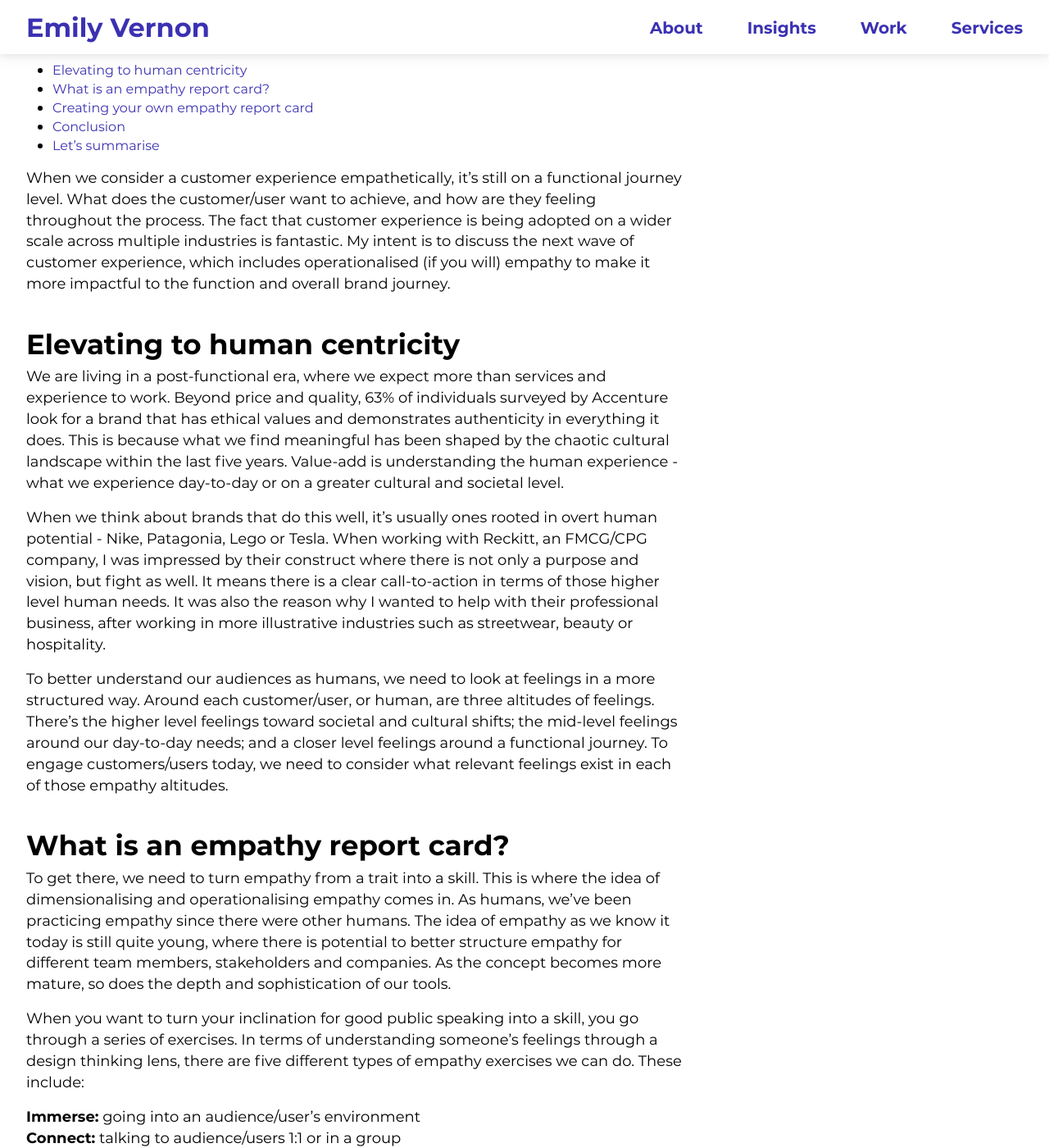
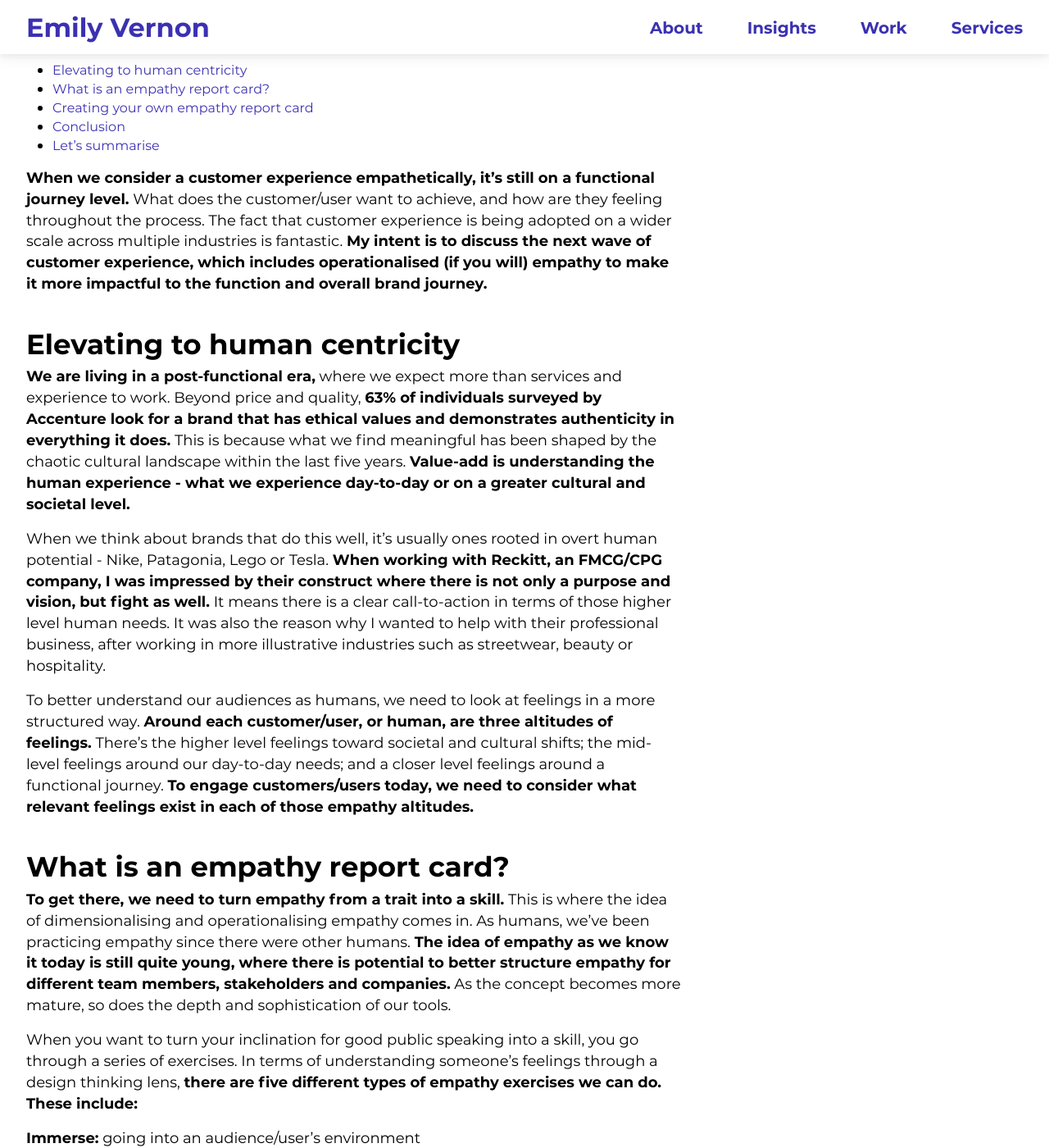
Before and after one commit to emilygv/emilyvernon.com, a Jekyll site: the page built from _posts/2022-10-27-what-is-your-empathy-report-card.md, in a window 1280 px wide and 1400 px high, scrolled down 734 px. Shown: the whole window at 82% size. Built offline with Jekyll 4.4.1, drawn with Linux system fonts in a browser that asks for light colours; some of the changed text lies outside the part shown.

Commit message:
Update 2022-10-27-what-is-your-empathy-report-card.md

```diff
--- a/_posts/2022-10-27-what-is-your-empathy-report-card.md
+++ b/_posts/2022-10-27-what-is-your-empathy-report-card.md
@@ -15,21 +15,21 @@
 * TOC
 {:toc}
 
-When we consider a customer experience empathetically, it’s still on a functional journey level. What does the customer/user want to achieve, and how are they feeling throughout the process. The fact that customer experience is being adopted on a wider scale across multiple industries is fantastic. My intent is to discuss the next wave of customer experience, which includes operationalised (if you will) empathy to make it more impactful to the function and overall brand journey.
+**When we consider a customer experience empathetically, it’s still on a functional journey level.** What does the customer/user want to achieve, and how are they feeling throughout the process. The fact that customer experience is being adopted on a wider scale across multiple industries is fantastic. **My intent is to discuss the next wave of customer experience, which includes operationalised (if you will) empathy to make it more impactful to the function and overall brand journey.**
 
 ## Elevating to human centricity
 
-We are living in a post-functional era, where we expect more than services and experience to work. Beyond price and quality, 63% of individuals surveyed by Accenture look for a brand that has ethical values and demonstrates authenticity in everything it does. This is because what we find meaningful has been shaped by the chaotic cultural landscape within the last five years. Value-add is understanding the human experience - what we experience day-to-day or on a greater cultural and societal level.
+**We are living in a post-functional era,** where we expect more than services and experience to work. Beyond price and quality, **63% of individuals surveyed by Accenture look for a brand that has ethical values and demonstrates authenticity in everything it does.** This is because what we find meaningful has been shaped by the chaotic cultural landscape within the last five years. **Value-add is understanding the human experience - what we experience day-to-day or on a greater cultural and societal level.**
 
-When we think about brands that do this well, it’s usually ones rooted in overt human potential - Nike, Patagonia, Lego or Tesla. When working with Reckitt, an FMCG/CPG company, I was impressed by their construct where there is not only a purpose and vision, but fight as well. It means there is a clear call-to-action in terms of those higher level human needs. It was also the reason why I wanted to help with their professional business, after working in more illustrative industries such as streetwear, beauty or hospitality.
+When we think about brands that do this well, it’s usually ones rooted in overt human potential - Nike, Patagonia, Lego or Tesla. **When working with Reckitt, an FMCG/CPG company, I was impressed by their construct where there is not only a purpose and vision, but fight as well.** It means there is a clear call-to-action in terms of those higher level human needs. It was also the reason why I wanted to help with their professional business, after working in more illustrative industries such as streetwear, beauty or hospitality.
 
-To better understand our audiences as humans, we need to look at feelings in a more structured way. Around each customer/user, or human, are three altitudes of feelings. There’s the higher level feelings toward societal and cultural shifts; the mid-level feelings around our day-to-day needs; and a closer level feelings around a functional journey. To engage customers/users today, we need to consider what relevant feelings exist in each of those empathy altitudes.
+To better understand our audiences as humans, we need to look at feelings in a more structured way. **Around each customer/user, or human, are three altitudes of feelings.** There’s the higher level feelings toward societal and cultural shifts; the mid-level feelings around our day-to-day needs; and a closer level feelings around a functional journey. **To engage customers/users today, we need to consider what relevant feelings exist in each of those empathy altitudes.**
 
 ## What is an empathy report card?
 
-To get there, we need to turn empathy from a trait into a skill. This is where the idea of dimensionalising and operationalising empathy comes in. As humans, we’ve been practicing empathy since there were other humans. The idea of empathy as we know it today is still quite young, where there is potential to better structure empathy for different team members, stakeholders and companies. As the concept becomes more mature, so does the depth and sophistication of our tools.
+**To get there, we need to turn empathy from a trait into a skill.** This is where the idea of dimensionalising and operationalising empathy comes in. As humans, we’ve been practicing empathy since there were other humans. **The idea of empathy as we know it today is still quite young, where there is potential to better structure empathy for different team members, stakeholders and companies.** As the concept becomes more mature, so does the depth and sophistication of our tools.
 
-When you want to turn your inclination for good public speaking into a skill, you go through a series of exercises. In terms of understanding someone’s feelings through a design thinking lens, there are five different types of empathy exercises we can do. These include:
+When you want to turn your inclination for good public speaking into a skill, you go through a series of exercises. In terms of understanding someone’s feelings through a design thinking lens, **there are five different types of empathy exercises we can do. These include:**
 
 **Immerse:** going into an audience/user’s environment
 **Connect:** talking to audience/users 1:1 or in a group
@@ -37,11 +37,11 @@
 **Imagine:** project how an audience/user might react
 **Assess:** did we apply our knowledge correctly
 
-I’ve noticed businesses and teams are structured to be better at certain empathy types than others. While working at Converse as a footwear designer and being exposed to Nike and JD Sports, teams were very good at Immerse. People lived the streetwear culture, followed influencers, went to events, participated in athletics or transitioned from working in retail to corporate. Within Reckitt, Assess was quite important to see if our understanding translated properly into a design or service.
+**I’ve noticed businesses and teams are structured to be better at certain empathy types than others.** While working at Converse as a footwear designer and being exposed to Nike and JD Sports, teams were very good at Immerse. People lived the streetwear culture, followed influencers, went to events, participated in athletics or transitioned from working in retail to corporate. Within Reckitt, Assess was quite important to see if our understanding translated properly into a design or service.
 
 ## Creating your own empathy report card
 
-To operationalise empathy, it’s about understanding its impact and how your business is using empathy. With an empathy report card, you can see what type of empathy your business or team does well, and what needs further exploration. The previous example being a footwear company versus FMCG/CPG. Furthermore, to see the value of empathy within an organization, it’s important to connect feelings to actions. What our customer/users feel affects what they think, affects what they say and do.
+To operationalise empathy, it’s about understanding its impact and how your business is using empathy. **With an empathy report card, you can see what type of empathy your business or team does well, and what needs further exploration.** The previous example being a footwear company versus FMCG/CPG. Furthermore, to see the value of empathy within an organization, it’s important to connect feelings to actions. What our customer/users feel affects what they think, affects what they say and do.
 
 This does not need to be complex. An empathy report card should include the following columns:
 
@@ -51,11 +51,11 @@
 **Things to improve,** what conversations or studies need to done to increase usage
 **Status,** use to track improvement whether ‘To do’, ‘In Progress’ and ‘Improved’
 
-I started to look at my own work within B2B through this empathy report card structure. There I realised that my insights into our customers’ feelings were over-indexing on the last three categories, Research, Imagine and Assess. This meant I could be making assumptions leading going down the wrong path, and started exploring to see if I could take a more Immersive and Connect approach. An empathy report card can keep us on-track as we build our understanding of our customers, users and/or patrons. It should not be scary like a grade school report card, but informative much like a dashboard.
+**I started to look at my own work within B2B through this empathy report card structure.** There I realised that my insights into our customers’ feelings were over-indexing on the last three categories, Research, Imagine and Assess. This meant I could be making assumptions leading going down the wrong path, and started exploring to see if I could take a more Immersive and Connect approach. An empathy report card can keep us on-track as we build our understanding of our customers, users and/or patrons. **It should not be scary like a grade school report card, but informative much like a dashboard.**
 
 ## Conclusion
 
-The customer/user journey today is changing, where value comes from the cumulative emotional journey with a brand or company. This means we need to shift from customer-centricity to human-centricity to speak to what us humans find valuable today. The foundation for this is understanding your customer/user, or human’s, altitudes of empathy, as well as evaluating what types of empathy your company or team uses with an empathy report card. Empathy has a great potential within businesses, and creating more structure and conventions can help it feel tangible, actionable and proactive as brands shift from helping customers to humans.
+**The customer/user journey today is changing, where value comes from the cumulative emotional journey with a brand or company.** This means we need to shift from customer-centricity to human-centricity to speak to what us humans find valuable today. The foundation for this is understanding your customer/user, or human’s, altitudes of empathy, as well as evaluating what types of empathy your company or team uses with an empathy report card. **Empathy has a great potential within businesses, and creating more structure and conventions can help it feel tangible, actionable and proactive as brands shift from helping customers to humans.**
 
 ## Let’s summarise
 
```
